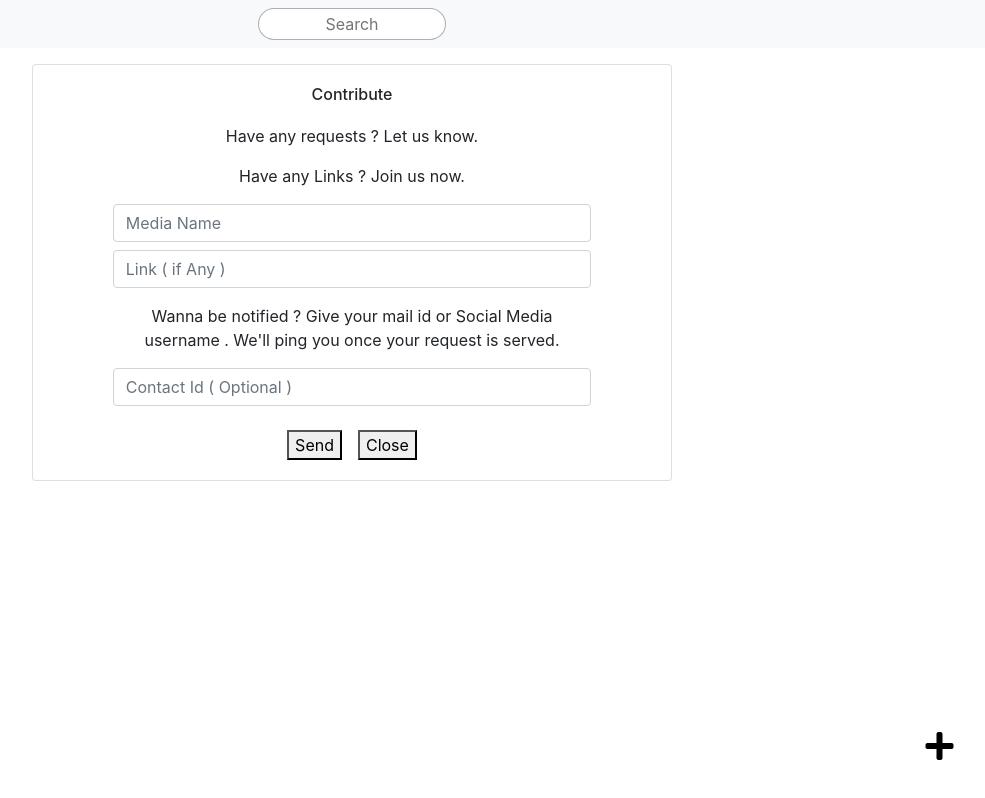
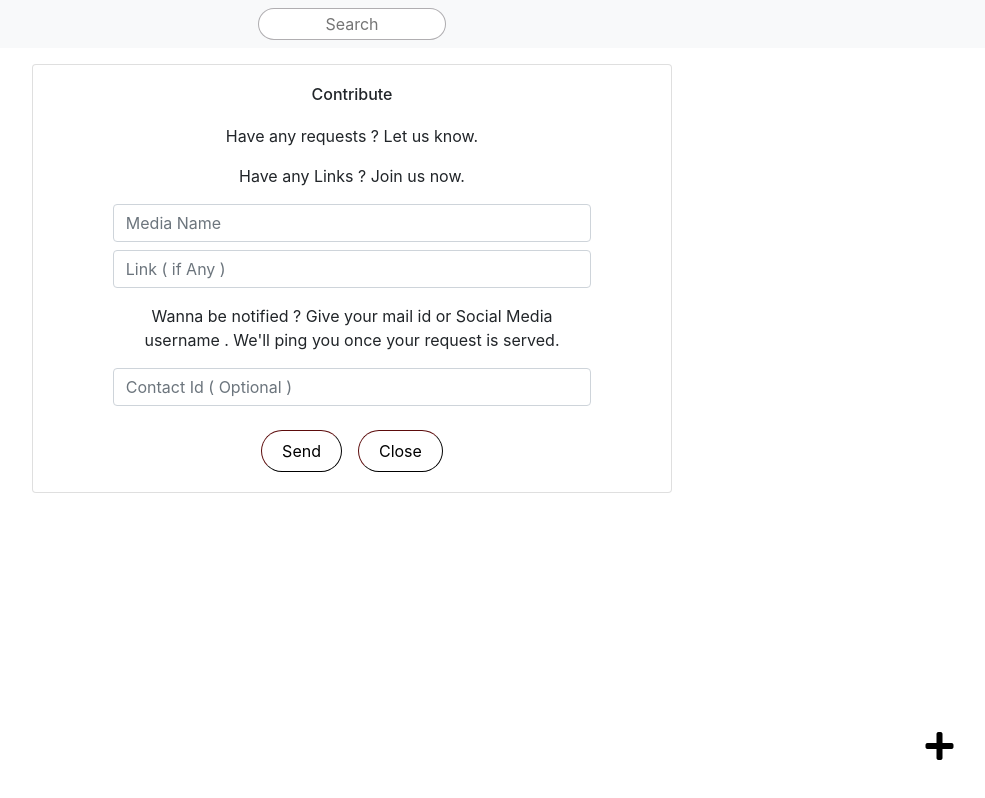
Before and after one commit to CreatorsInn/Quarantine-Life, a React (Create React App) app: page / in a window 1280 px wide. Both pictures are taken after a click on the icon 1209 px from the left and 745 px from the top of the page. Shown: the whole page, without its empty margins (288-1273 px from the left). Built offline with nearby package versions, Linux system fonts and the light colour scheme.

Commit message:
Button IU updated

```diff
--- a/src/components/App.css
+++ b/src/components/App.css
@@ -41,9 +41,33 @@ main {
   cursor: pointer;
 }
 
-
 .inputWidth {
   width: 80%;
+}
+
+.qu-btn {
+  border-color: rgb(8, 1, 1);
+  border-width: 1px;
+  border-radius: 30px;
+  background-color: white;
+  padding: 8px 20px 8px 20px;
+  font-size: 16px;
+  color: black;
+  text-align: center;
+  text-transform: capitalize;
+}
+
+.qu-btn:hover {
+  border-color: #fff;
+  border-width: 1px;
+  border-radius: 30px;
+  background-color: #000;
+  padding: 8px 20px 8px 20px;
+  font-size: 16px;
+  color: #fff;
+  text-align: center;
+  text-transform: capitalize;
+  transition: 0.5s;
 }
 
 /*====================================================================
@@ -66,10 +90,10 @@ main {
   }
 
   main {
-  padding: 0;
-  margin: 0% 10%;
-  width: 80%;
-}
+    padding: 0;
+    margin: 0% 10%;
+    width: 80%;
+  }
 
   .search-box:focus {
     outline: none;
@@ -93,7 +117,7 @@ main {
     padding: 0;
     margin: 0% 5%;
     width: 90%;
- }
+  }
 
   .search-box:focus {
     outline: none;
--- a/src/components/App.js
+++ b/src/components/App.js
@@ -130,13 +130,17 @@ function App() {
                         }
                         autocomplete="off"
                       ></input>
-                        <button type="submit" id="submit" className="mx-2 mt-3">
+                      <button
+                        type="submit"
+                        id="submit"
+                        className="mx-2 qu-btn  mt-3"
+                      >
                         Send
                       </button>
                       <button
                         type="button"
                         onClick={(e) => setModelOpen(false)}
-                          className="mx-2 mt-3"
+                        className="mx-2  qu-btn  mt-3"
                       >
                         Close
                       </button>
```
Lines whose indentation alone changed are shown as unchanged.
